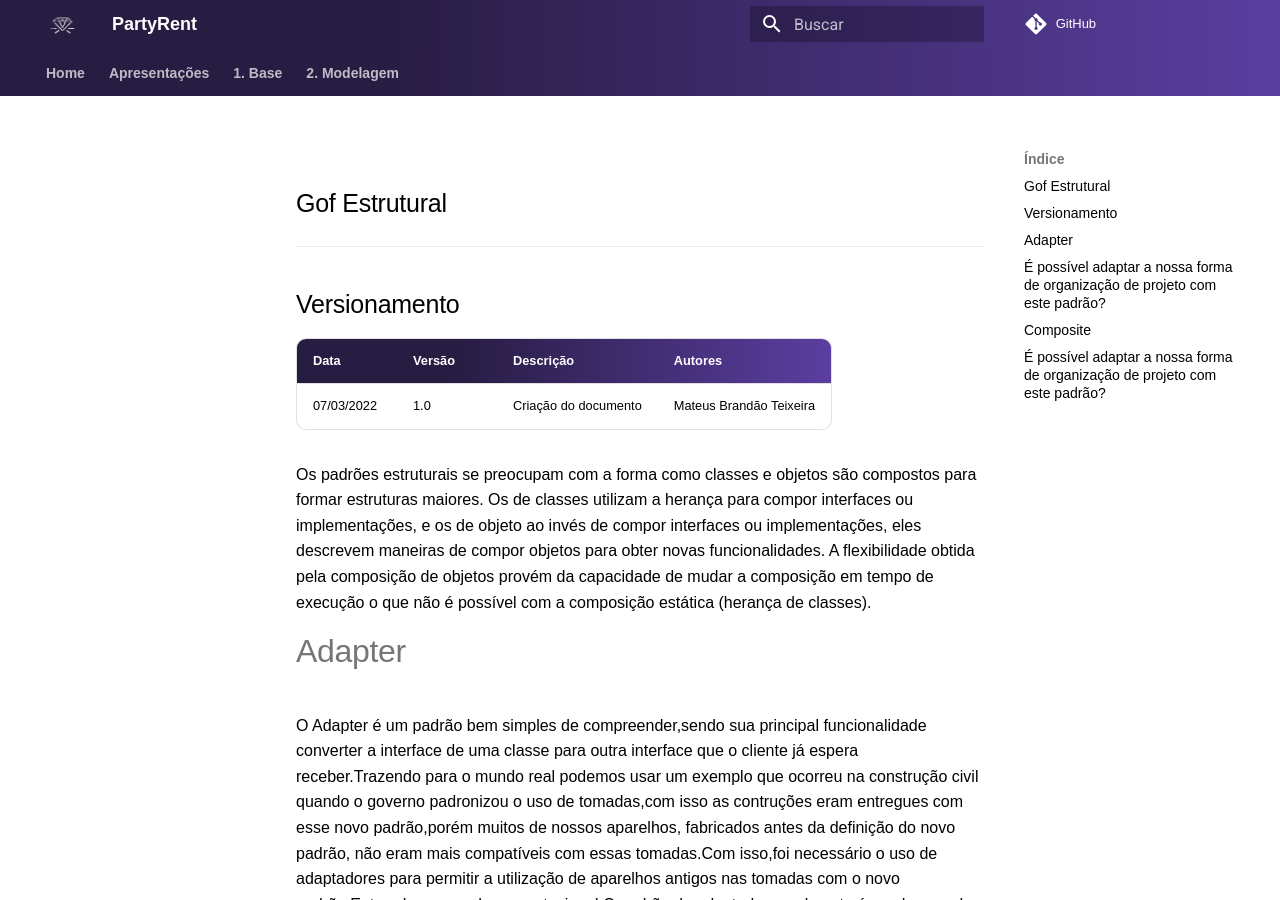
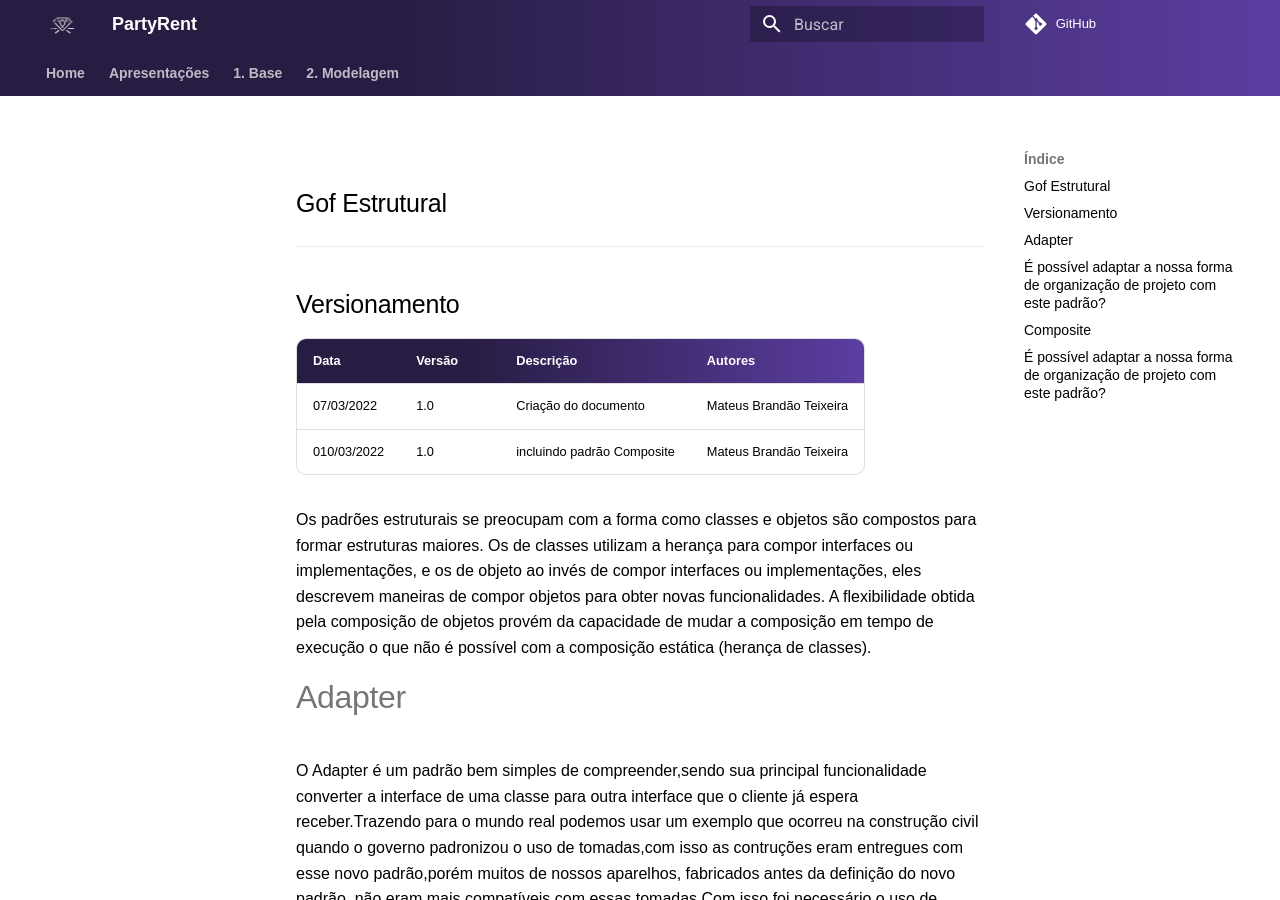
Before and after one commit to UnBArqDsw2021-2/2021.2_G7_-AluguelKitsFesta, an MkDocs documentation site: the page built from docs/padrao/Gofs.md, in a window 1280 px wide and 900 px high. Built offline with MkDocs 1.6.1 and Material for MkDocs 9.7.7, drawn with Linux system fonts in a browser that asks for light colours; comment, search, counter and statistics services are not loaded.

Commit message:
atualizando versão do documento

```diff
--- a/docs/padrao/Gofs.md
+++ b/docs/padrao/Gofs.md
@@ -5,6 +5,7 @@
 | Data | Versão | Descrição | Autores |
 | -------- | -------- | -------- | ---|
 | 07/03/2022     |  1.0  | Criação do documento  | Mateus Brandão Teixeira
+| 010/03/2022     |  1.0  | incluindo padrão Composite | Mateus Brandão Teixeira
 
 Os padrões estruturais se preocupam com a forma como classes e objetos são compostos para formar estruturas maiores. Os de classes utilizam a herança para compor interfaces ou implementações, e os de objeto ao invés de compor interfaces ou implementações, eles descrevem maneiras de compor objetos para obter novas funcionalidades. A flexibilidade obtida pela composição de objetos provém da capacidade de mudar a composição em tempo de execução o que não é possível com a composição estática (herança de classes).
 
```
